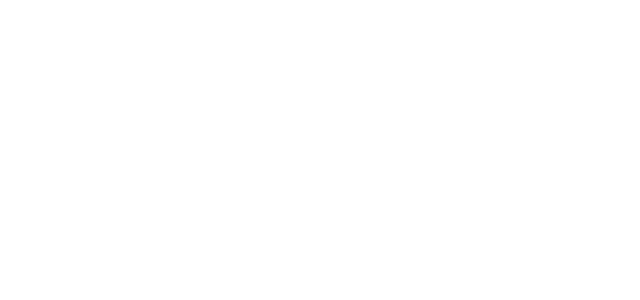
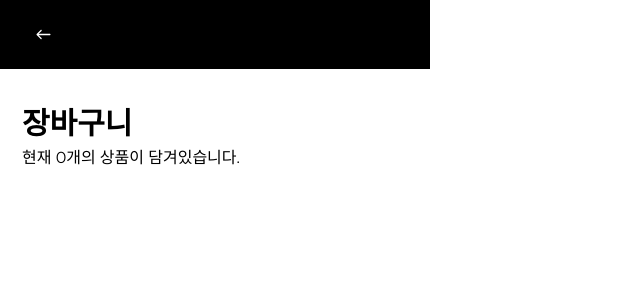
Before and after one commit to minhong1126/metaintern_shopsite, a React (Create React App) app in the folder project/: page /cart in a window 1280 px wide. Before the commit this address had no page. Shown: the top 300 px of the page, without its empty margins (0-640 px from the left). Built offline with nearby package versions, Linux system fonts and the light colour scheme.

Commit message:
전체 상품 리스트 recoil로 관리

```diff
--- a/project/package.json
+++ b/project/package.json
@@ -15,6 +15,7 @@
     "react-icons": "^5.3.0",
     "react-router-dom": "^6.27.0",
     "react-scripts": "5.0.1",
+    "recoil": "^0.7.7",
     "styled-components": "^6.1.13",
     "typescript": "^4.9.5",
     "web-vitals": "^2.1.4"
--- a/project/src/App.tsx
+++ b/project/src/App.tsx
@@ -1,17 +1,22 @@
 import React from 'react';
 import { Route, Routes } from 'react-router-dom';
+import { RecoilRoot } from 'recoil';
 import './App.css';
 import MainPage from './pages/MainPage';
 import PaymentPage from './pages/PaymentPage';
 import AddCardPage from './pages/AddCardPage';
+import CartPage from './pages/CartPage';
 
 function App(){
   return(
-  <Routes>
-    <Route path='/' element={<MainPage />} />
-    <Route path=':index/pay' element={<PaymentPage />} />
-    <Route path='/addCard' element={<AddCardPage />} />
-  </Routes>
+    <RecoilRoot>
+      <Routes>
+        <Route path='/' element={<MainPage />} />
+        <Route path=':index/pay' element={<PaymentPage />} />
+        <Route path='/addCard' element={<AddCardPage />} />
+        <Route path='/cart' element={<CartPage />} />
+      </Routes>
+    </RecoilRoot>
   )
 }
 
--- /dev/null
+++ b/project/src/atoms/cartState.js
@@ -0,0 +1,9 @@
+import { atom } from "recoil";
+
+// 장바구니 상품 리스트
+const cartState = atom({
+  key: 'cartState',
+  default: []
+});
+
+export default cartState;
--- /dev/null
+++ b/project/src/atoms/productState.js
@@ -0,0 +1,15 @@
+import { atom } from "recoil";
+
+// 전체 상품 리스트
+// 상품 정보 리스트
+
+const productState = atom({
+  key: 'product',
+  default:{
+    brandList: ["브랜드A", "브랜드A", "브랜드B", "브랜드B", "브랜드C", "브랜드C"],
+    priceList: [35000, 25000, 35000, 35000, 35000, 35000],
+    explainList : ["편안하고 착용감 좋은 신발", "힙한 컬러가 매력적인 신발"],
+  }
+});
+
+export default productState;
--- /dev/null
+++ b/project/src/components/cart/cartProduct.tsx
@@ -0,0 +1,9 @@
+
+function cartProduct(){
+  return(
+    <>
+    </>
+  );
+}
+
+export default cartProduct;
--- a/project/src/components/product/cart.tsx
+++ b/project/src/components/product/cart.tsx
@@ -1,13 +1,19 @@
 import { MdOutlineShoppingBag } from "react-icons/md";
+import { useNavigate } from "react-router-dom";
 
 interface totalNum{
   total: number;
 }
 
 function Cart(props: totalNum){
+  const nav = useNavigate();
+  function gotoCart(){
+    nav('/cart');
+  }
+
   return(
     <button>
-      <MdOutlineShoppingBag  className="h-[24px] w-[20px]" />
+      <MdOutlineShoppingBag  className="h-[24px] w-[20px]" onClick={gotoCart}/>
       { props.total === 0 ? null : (
         <span className="absolute bg-white text-black rounded-full h-[19px] w-[19px] top-[15px]">
           {props.total}
--- a/project/src/components/product/product.tsx
+++ b/project/src/components/product/product.tsx
@@ -17,8 +17,9 @@ function Product(props: ProductOption) {
 
   // 장바구니 담긴 갯수 반환 - 이미 선택되어 있었을 때는 -1, 선택되어 있지 않았으면 +1
   function productClicked() {
+    // 클릭했을 때 cartState에 인덱스 추가 -> 장바구니 클릭 시 인덱스를 바탕으로 값 가져오기
+    clicked ? (props.setCartTotal(props.total - 1)) : (props.setCartTotal(props.total + 1));
     setClicked(!clicked);
-    clicked ? (props.setCartTotal(props.total - 1)) : (props.setCartTotal(props.total + 1));
   }
 
   // 인덱스로 사진 가져오기
--- /dev/null
+++ b/project/src/pages/CartPage.tsx
@@ -0,0 +1,32 @@
+import { IoIosArrowRoundBack } from "react-icons/io";
+import { useNavigate } from "react-router-dom";
+
+function CartPage() {
+  const nav = useNavigate();
+  const cnt = 0;
+
+  function goBack(){
+    nav(-1);
+  }
+
+  return (
+    <>
+    <div className='h-[1000px] w-[430px] align-center'>
+      <header className="flex items-center bg-black text-white h-[69px] w-full p-[31px]">
+        <button onClick={goBack}>
+          <IoIosArrowRoundBack className="w-[25px] h-[25px]"/>
+        </button>
+      </header>
+      <div className="mt-[32px] ml-[22px]">
+        <p className="text-[30px] font-extrabold"> 장바구니 </p>
+        <p className="text-[16px]"> 현재 {cnt}개의 상품이 담겨있습니다.</p>
+      </div>
+      <div>
+        {/* {cnt ? } */}
+      </div>
+    </div>
+    </>
+  )
+}
+
+export default CartPage;
--- a/project/src/pages/MainPage.tsx
+++ b/project/src/pages/MainPage.tsx
@@ -1,18 +1,18 @@
 import React, { useState } from 'react';
 import Cart from '../components/product/cart';
 import Product from '../components/product/product';
+import { useRecoilState } from 'recoil';
+import productState from '../atoms/productState';
+import cartState from '../atoms/cartState';
 
 // <태그 className='' -> TailwindCss
 // interface {}, 파라미터 -> Typescript
 // 형식이라 무시하셔도 됩니다! 나머지는 React로 작성했어요!
 
-// 상품 정보 리스트
-const brandList = ["브랜드A", "브랜드A", "브랜드B", "브랜드B", "브랜드C", "브랜드C"];
-const priceList = [35000, 25000, 35000, 35000, 35000, 35000];
-const explainList = ["편안하고 착용감 좋은 신발", "힙한 컬러가 매력적인 신발"];
-
 function MainPage() {
+  const [cartList] = useRecoilState(cartState);
   const [total, setTotal] = useState(0);
+  const [productList] = useRecoilState(productState);
 
   // 장바구니 담긴 갯수 업데이트
   function setCartTotal(totalNum: number) {
@@ -31,7 +31,7 @@ function MainPage() {
         <div className="flex flex-col p-[23px]">
           <div className="pt-[32px] pb-[23px]">
             <p className="font-bold text-[30px]">신발 상품 목록</p>
-            <p className='text-[16px]'>현재 {priceList.length}개의 상품이 있습니다</p>
+            <p className='text-[16px]'>현재 {productList.priceList.length}개의 상품이 있습니다</p>
           </div>
           <div className="grid grid-cols-2 gap-[16px]">
             {/* 반복문으로 6개 생성 후 인덱스로 값을 보냄 */}
@@ -40,9 +40,9 @@ function MainPage() {
               <Product
                 key={i}
                 index={i}
-                brand={brandList[i]}
-                explanation={explainList[i % 2]}
-                price={priceList[i]}
+                brand={productList.brandList[i]}
+                explanation={productList.explainList[i % 2]}
+                price={productList.priceList[i]}
                 total={total}
                 setCartTotal={setCartTotal}
               />
```
Also changed, not shown: 5 other files (tests, documents, lock files or other folders).
